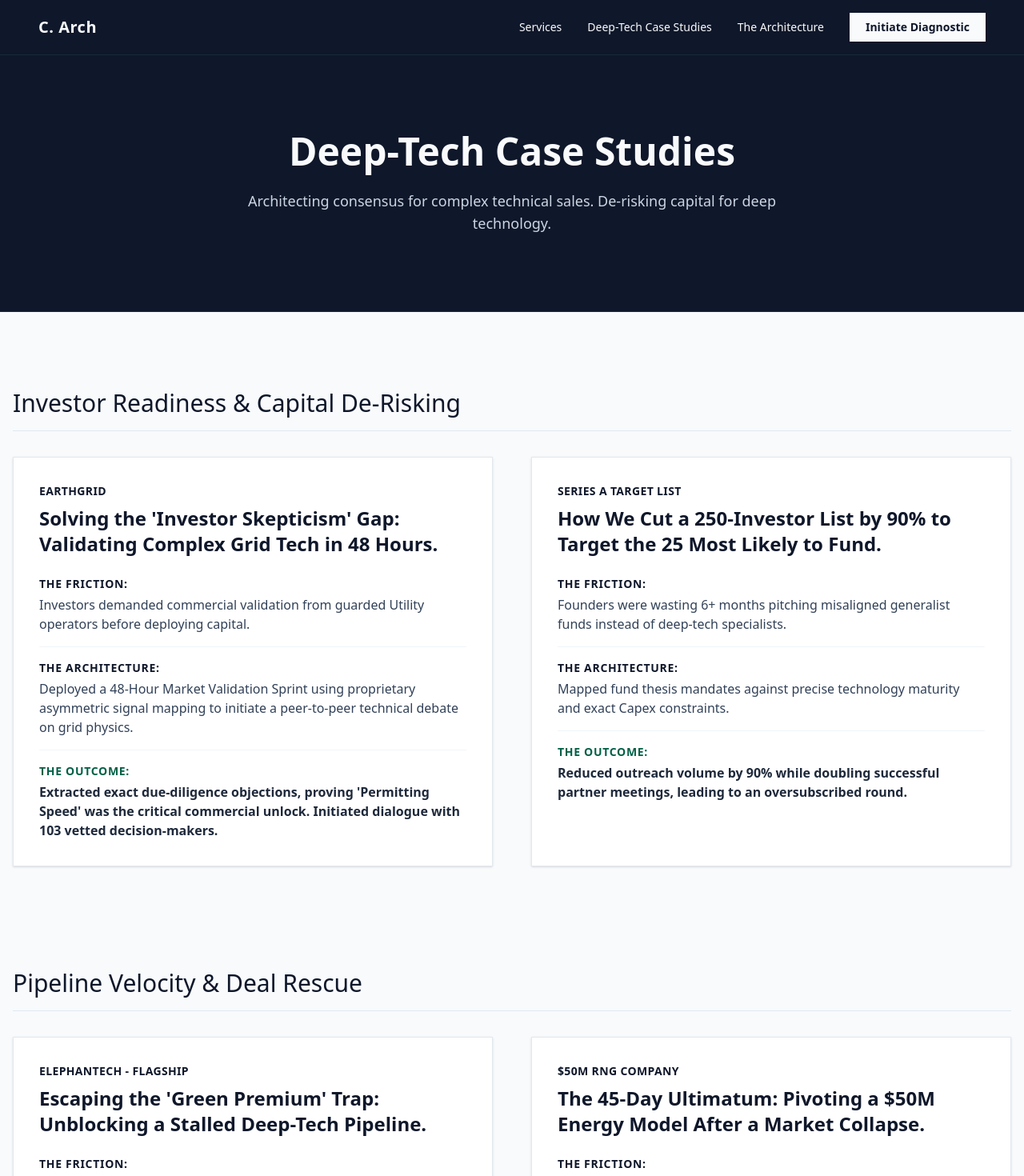
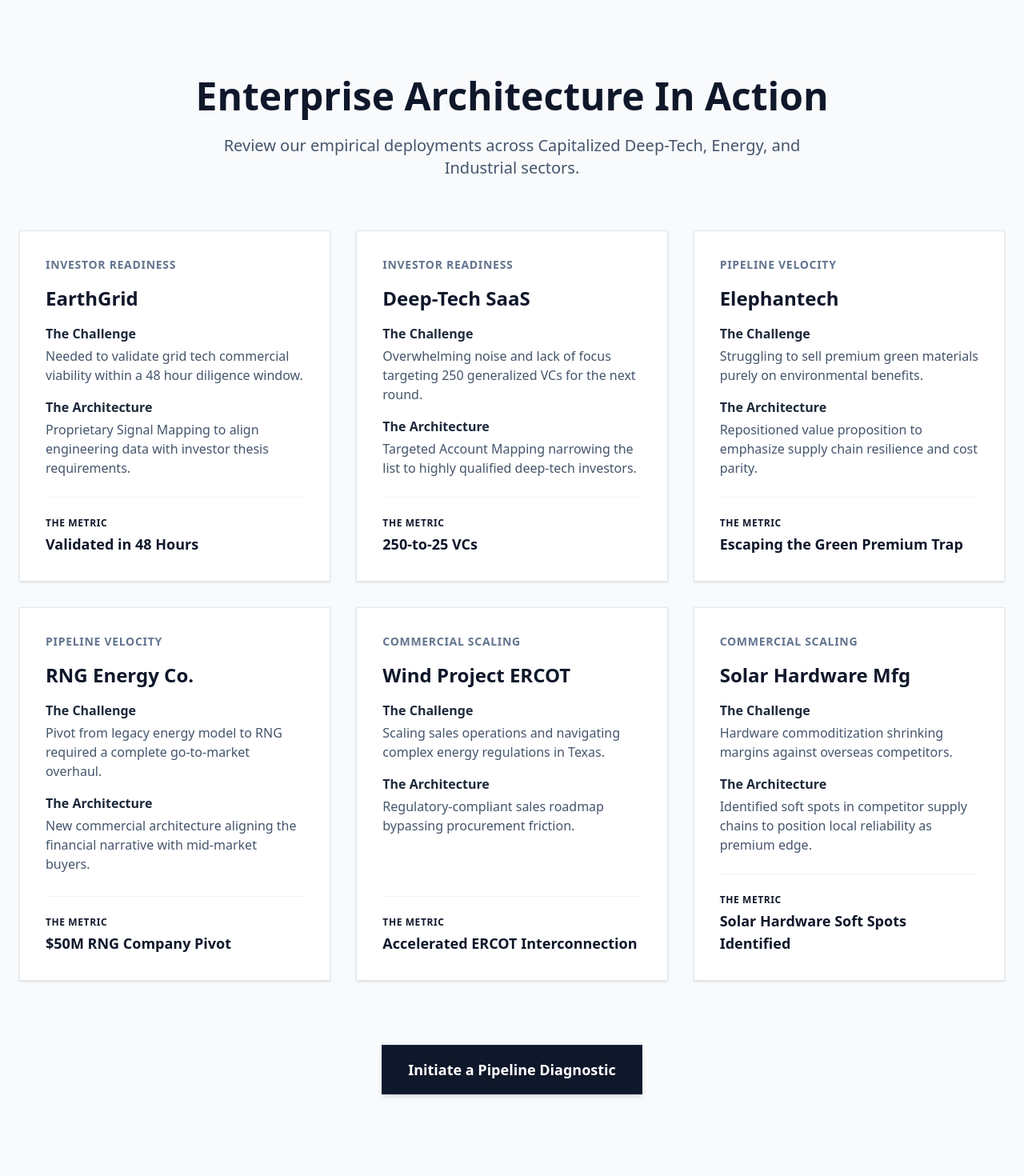
Before and after one commit to LunaEnergy25/CortexMomentum, a Next.js app: page /case-studies in a window 1280 px wide. Shown: the top 1470 px of the page at 80% size. Built offline with nearby package versions, Linux system fonts and the light colour scheme.

Commit message:
refactor(ui): implement premium typography, logo, and enterprise layout

```diff
--- a/src/app/case-studies/page.tsx
+++ b/src/app/case-studies/page.tsx
@@ -1,109 +1,102 @@
-import Navbar from "@/components/Navbar";
-import CaseStudyPillar from "@/components/sections/CaseStudyPillar";
+import Link from "next/link";
+import { Metadata } from "next";
 
-export default function CaseStudies() {
+export const metadata: Metadata = {
+  title: "Deep-Tech Case Studies | Cortex Momentum",
+  description: "Explore our frameworks applied to capitalized deep-tech, energy, and industrial companies.",
+};
+
 const caseStudies = [
   {
-      pillar: "Investor Readiness & Capital De-Risking",
-      cases: [
-        {
-          company: "EarthGrid",
-          headline: "Solving the 'Investor Skepticism' Gap: Validating Complex Grid Tech in 48 Hours.",
-          friction: "Investors demanded commercial validation from guarded Utility operators before deploying capital.",
-          architecture: "Deployed a 48-Hour Market Validation Sprint using proprietary asymmetric signal mapping to initiate a peer-to-peer technical debate on grid physics.",
-          outcome: "Extracted exact due-diligence objections, proving 'Permitting Speed' was the critical commercial unlock. Initiated dialogue with 103 vetted decision-makers."
+    pillar: "Investor Readiness",
+    client: "EarthGrid",
+    challenge: "Needed to validate grid tech commercial viability within a 48 hour diligence window.",
+    architecture: "Proprietary Signal Mapping to align engineering data with investor thesis requirements.",
+    metric: "Validated in 48 Hours",
   },
   {
-          company: "Series A Target List",
-          headline: "How We Cut a 250-Investor List by 90% to Target the 25 Most Likely to Fund.",
-          friction: "Founders were wasting 6+ months pitching misaligned generalist funds instead of deep-tech specialists.",
-          architecture: "Mapped fund thesis mandates against precise technology maturity and exact Capex constraints.",
-          outcome: "Reduced outreach volume by 90% while doubling successful partner meetings, leading to an oversubscribed round."
-        }
-      ]
+    pillar: "Investor Readiness",
+    client: "Deep-Tech SaaS",
+    challenge: "Overwhelming noise and lack of focus targeting 250 generalized VCs for the next round.",
+    architecture: "Targeted Account Mapping narrowing the list to highly qualified deep-tech investors.",
+    metric: "250-to-25 VCs",
   },
   {
-      pillar: "Pipeline Velocity & Deal Rescue",
-      cases: [
-        {
-          company: "Elephantech - FLAGSHIP",
-          headline: "Escaping the 'Green Premium' Trap: Unblocking a Stalled Deep-Tech Pipeline.",
-          friction: "Quality Engineers viewed '70% Material Reduction' as a reliability risk. Procurement blocked the 'Green Premium'.",
-          architecture: "Deployed a Bifurcated GTM Architecture. Armed the Champion with a 'Silver Volatility Index' and a 'Visual Physics Brief'.",
-          outcome: "Compressed consensus cycle, elevated entry point to VP/Director, achieved 2.4x deal size increase."
+    pillar: "Pipeline Velocity",
+    client: "Elephantech",
+    challenge: "Struggling to sell premium green materials purely on environmental benefits.",
+    architecture: "Repositioned value proposition to emphasize supply chain resilience and cost parity.",
+    metric: "Escaping the Green Premium Trap",
   },
   {
-          company: "$50M RNG Company",
-          headline: "The 45-Day Ultimatum: Pivoting a $50M Energy Model After a Market Collapse.",
-          friction: "Regulatory shifts destroyed the primary revenue assumption mid-deal, freezing a critical joint venture.",
-          architecture: "Rapid intervention to map secondary revenue streams and formulate a de-risked contingency architecture for the buying committee.",
-          outcome: "Saved the joint venture within 45 days, locking in alternative off-take agreements to satisfy credit committees."
-        }
-      ]
+    pillar: "Pipeline Velocity",
+    client: "RNG Energy Co.",
+    challenge: "Pivot from legacy energy model to RNG required a complete go-to-market overhaul.",
+    architecture: "New commercial architecture aligning the financial narrative with mid-market buyers.",
+    metric: "$50M RNG Company Pivot",
   },
   {
-      pillar: "Commercial Scaling & Pricing Strategy",
-      cases: [
-        {
-          company: "Wind Project ERCOT",
-          headline: "Strategic Pricing for Gigawatt Scale: Answering a Billion-Dollar Question.",
-          friction: "Uncertainty around interconnection queue friction and curtailment risks stalled pricing model finalizing.",
-          architecture: "Developed a dynamic pricing model mapped to specific nodal volatility risks and specific interconnection milestones.",
-          outcome: "Secured anchor PPA with premium pricing based on transparent, tiered risk reduction."
+    pillar: "Commercial Scaling",
+    client: "Wind Project ERCOT",
+    challenge: "Scaling sales operations and navigating complex energy regulations in Texas.",
+    architecture: "Regulatory-compliant sales roadmap bypassing procurement friction.",
+    metric: "Accelerated ERCOT Interconnection",
   },
   {
-          company: "Solar Hardware",
-          headline: "Margin Expansion via Geographic 'Soft Spots': Achieving 40% Margin.",
-          friction: "Commoditization from Tier 1 imports destroyed margins in legacy utility markets.",
-          architecture: "Identified middle-market EPCs in specific geographic 'soft spots' where local compliance and speed outweighed slight hardware premiums.",
-          outcome: "Achieved sustained 40% gross margins by avoiding direct price wars via systemic strategic positioning."
-        }
-      ]
+    pillar: "Commercial Scaling",
+    client: "Solar Hardware Mfg",
+    challenge: "Hardware commoditization shrinking margins against overseas competitors.",
+    architecture: "Identified soft spots in competitor supply chains to position local reliability as premium edge.",
+    metric: "Solar Hardware Soft Spots Identified",
   }
 ];
 
+export default function CaseStudiesPage() {
   return (
-    <main className="min-h-screen flex flex-col font-sans bg-slate-50">
-      <Navbar />
-
-      <div className="bg-navy-900 text-slate-50 py-24 px-4 text-center border-b border-navy-800 mb-24">
-        <h1 className="text-4xl md:text-5xl font-serif font-bold mb-6">Deep-Tech Case Studies</h1>
-        <p className="text-lg text-slate-300 max-w-2xl mx-auto">
-          Architecting consensus for complex technical sales.
-          De-risking capital for deep technology.
+    <div className="bg-slate-50 min-h-screen text-slate-900 py-24">
+      <div className="max-w-7xl mx-auto px-6">
+        <div className="mb-16 text-center">
+          <h1 className="text-4xl md:text-5xl font-serif font-bold text-slate-900 mb-6">Enterprise Architecture In Action</h1>
+          <p className="text-xl text-slate-600 max-w-3xl mx-auto">
+            Review our empirical deployments across Capitalized Deep-Tech, Energy, and Industrial sectors.
           </p>
         </div>
 
-      <div className="flex-grow">
-        {caseStudies.map((pillarData, idx) => (
-          <CaseStudyPillar key={idx} title={pillarData.pillar}>
-            {pillarData.cases.map((study, studyIdx) => (
-              <div key={studyIdx} className="bg-white p-8 border border-slate-200 shadow-sm hover:shadow-md transition-shadow">
-                <div className="text-sm font-bold text-navy-900 mb-2 uppercase tracking-wide">
-                  {study.company}
+        <div className="grid grid-cols-1 md:grid-cols-3 gap-8">
+          {caseStudies.map((caseStudy, index) => (
+            <div key={index} className="bg-white p-8 border border-slate-200 shadow-sm flex flex-col hover:shadow-md transition-shadow">
+              <span className="text-sm font-bold tracking-wider uppercase text-slate-500 mb-4 inline-block">
+                {caseStudy.pillar}
+              </span>
+              <h3 className="text-2xl font-serif font-bold text-navy-900 mb-4">{caseStudy.client}</h3>
+
+              <div className="mb-4">
+                <strong className="block text-slate-800 mb-1">The Challenge</strong>
+                <p className="text-slate-600">{caseStudy.challenge}</p>
               </div>
-                <h3 className="text-2xl font-serif text-slate-900 font-bold mb-6">
-                  {study.headline}
-                </h3>
-                <div className="space-y-4 text-slate-700">
-                  <div>
-                    <strong className="text-slate-900 block mb-1 font-serif text-sm uppercase tracking-wider">The Friction:</strong>
-                    <p>{study.friction}</p>
+
+              <div className="mb-6 flex-grow">
+                <strong className="block text-slate-800 mb-1">The Architecture</strong>
+                <p className="text-slate-600">{caseStudy.architecture}</p>
               </div>
-                  <div className="border-t border-slate-100 pt-4">
-                    <strong className="text-navy-900 block mb-1 font-serif text-sm uppercase tracking-wider">The Architecture:</strong>
-                    <p>{study.architecture}</p>
+
+              <div className="pt-6 border-t border-slate-100">
+                <strong className="block text-slate-900 uppercase text-xs tracking-wider mb-1">The Metric</strong>
+                <span className="text-lg font-bold text-slate-900">{caseStudy.metric}</span>
               </div>
-                  <div className="border-t border-slate-100 pt-4">
-                    <strong className="text-emerald-800 block mb-1 font-serif text-sm uppercase tracking-wider">The Outcome:</strong>
-                    <p className="font-semibold text-slate-800">{study.outcome}</p>
+            </div>
+          ))}
+        </div>
+
+        <div className="mt-20 text-center">
+            <Link
+              href="/#diagnostic-booking"
+              className="inline-block bg-navy-900 text-white px-8 py-4 font-bold text-lg hover:bg-slate-800 transition-colors shadow-md border border-navy-800"
+            >
+              Initiate a Pipeline Diagnostic
+            </Link>
         </div>
       </div>
     </div>
-            ))}
-          </CaseStudyPillar>
-        ))}
-      </div>
-    </main>
   );
 }
--- a/src/components/Navbar.tsx
+++ b/src/components/Navbar.tsx
@@ -1,13 +1,16 @@
 import Link from "next/link";
+import Image from "next/image";
 
 export default function Navbar() {
   return (
-    <nav className="w-full bg-navy-900 border-b border-navy-800 text-slate-50 py-4 px-6 md:px-12 flex justify-between items-center sticky top-0 z-50">
-      <div className="font-serif text-xl font-bold tracking-wide">
-        <Link href="/">C. Arch</Link>
+    <nav className="w-full bg-white border-b border-slate-200 text-slate-900 py-4 px-6 md:px-12 flex justify-between items-center sticky top-0 z-50">
+      <div className="flex-shrink-0">
+        <Link href="/">
+          <Image src="/logo.png" alt="Cortex Momentum" width={220} height={60} className="object-contain" priority />
+        </Link>
       </div>
       <div className="hidden md:flex gap-8 items-center text-sm font-medium">
-        <Link href="/#services" className="hover:text-slate-300 transition-colors">Services</Link>
+        <Link href="/#services" className="hover:text-slate-600 transition-colors">Services</Link>
         <Link href="/case-studies" className="hover:text-slate-300 transition-colors">Deep-Tech Case Studies</Link>
         <Link href="/#architecture" className="hover:text-slate-300 transition-colors">The Architecture</Link>
         <Link
--- a/src/components/sections/DiagnosticBookingCTA.tsx
+++ b/src/components/sections/DiagnosticBookingCTA.tsx
@@ -1,7 +1,7 @@
 export default function DiagnosticBookingCTA() {
   return (
-    <section id="diagnostic-booking" className="max-w-4xl mx-auto my-24 bg-navy-900 text-slate-50 p-8 md:p-12 shadow-xl border border-navy-800">
-      <div className="text-center">
+    <section id="diagnostic-booking" className="w-full bg-slate-900 text-white py-24 px-4">
+      <div className="max-w-4xl mx-auto text-center">
         <h2 className="text-3xl md:text-4xl font-serif mb-6">Initiate a Pipeline Diagnostic</h2>
         <p className="text-lg text-slate-200 mb-8">
           This 30-minute diagnostic is strictly for the commercial leaders of capitalized deep-tech, energy, and industrial companies.
```
Also changed, not shown: src/components/Hero.tsx (+5 -6 lines). Lines whose indentation alone changed are shown as unchanged.
